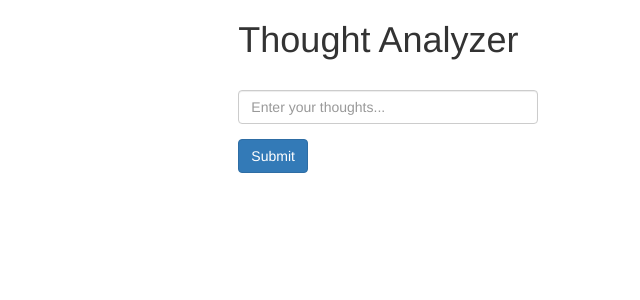
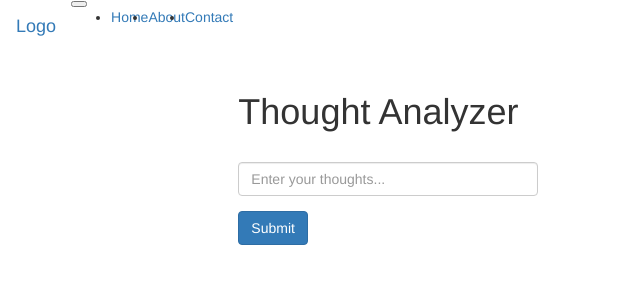
Before and after one commit to SiddharthaAnand/thought-classifier, a Flask app: page / in a window 1280 px wide. Shown: the top 300 px of the page, without its empty margins (0-640 px from the left). Run offline with Flask 2, Linux system fonts and the light colour scheme; parts of the project's set-up code (start-up, migrations or seed data) failed here and were passed over; some libraries are stand-ins or nearby versions.

Commit message:
Add navbar css of bootstrap on the webpage

```diff
--- a/templates/home.html
+++ b/templates/home.html
@@ -10,6 +10,27 @@
     </style>
   </head>
   <body ng-controller="ThoughtAnalyzerController">
+    <div>
+        <nav class="navbar navbar-expand-md">
+            <a class="navbar-brand" href="#">Logo</a>
+            <button class="navbar-toggler navbar-dark" type="button" data-toggle="collapse" data-target="#main-navigation">
+                <span class="navbar-toggler-icon"></span>
+            </button>
+            <div class="collapse navbar-collapse" id="main-navigation">
+                <ul class="navbar-nav">
+                    <li class="nav-item">
+                        <a class="nav-link" href="#">Home</a>
+                    </li>
+                    <li class="nav-item">
+                        <a class="nav-link" href="#">About</a>
+                    </li>
+                    <li class="nav-item">
+                        <a class="nav-link" href="#">Contact</a>
+                    </li>
+                </ul>
+            </div>
+        </nav>
+    </div>
     <div class="container">
         <div class="row">
             <div class="col-sm-5 col-sm-offset-1">
```
